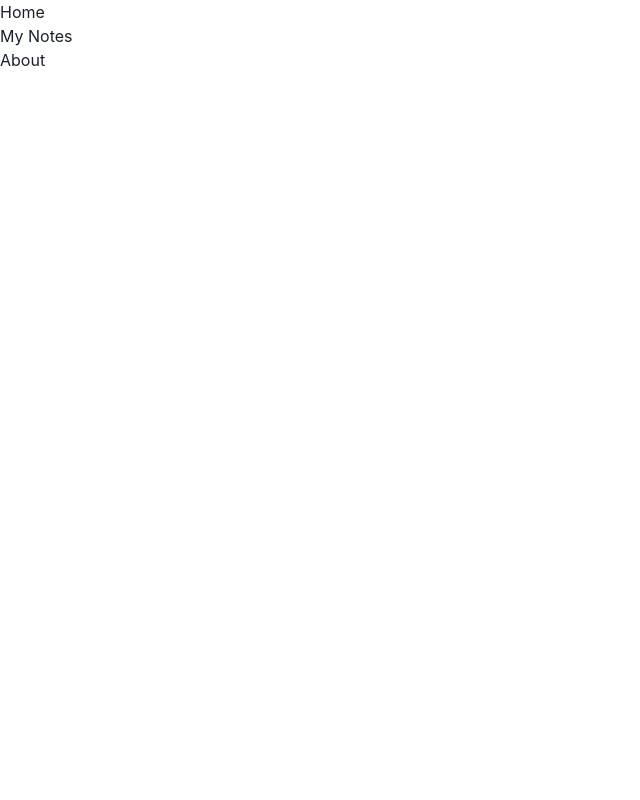
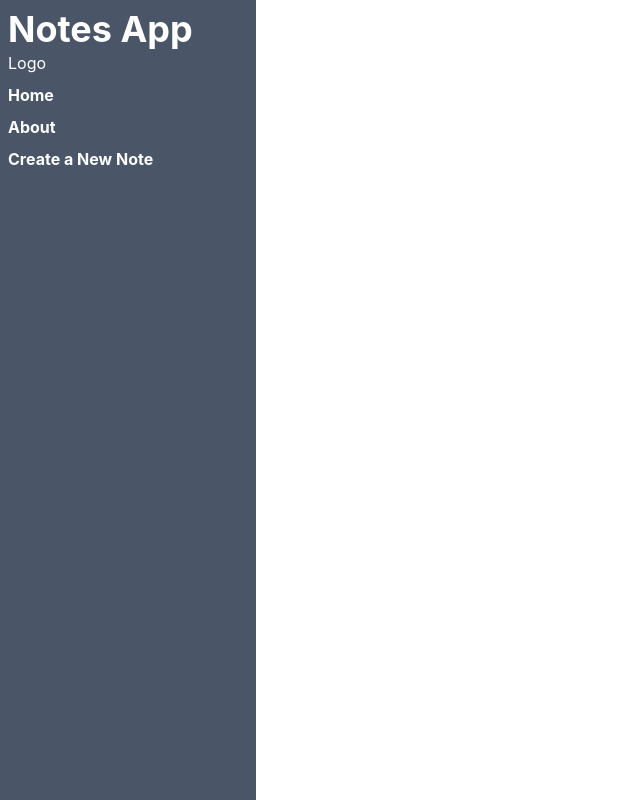
Before and after one commit to alvinrumbaoa/day1-noteapp, a React (Create React App) app in the folder client/: page / in a window 1280 px wide. Shown: the whole page, without its empty margins (0-640 px from the left). Built offline with nearby package versions, Linux system fonts and the light colour scheme.

Commit message:
frontend setup

```diff
--- a/client/package.json
+++ b/client/package.json
@@ -6,12 +6,15 @@
     "@chakra-ui/react": "^2.2.1",
     "@emotion/react": "^11.9.3",
     "@emotion/styled": "^11.9.3",
+    "@fontsource/inter": "^4.5.11",
+    "@fontsource/poppins": "^4.5.8",
     "@testing-library/jest-dom": "^5.16.4",
     "@testing-library/react": "^13.3.0",
     "@testing-library/user-event": "^13.5.0",
     "framer-motion": "^6.3.15",
     "react": "^18.2.0",
     "react-dom": "^18.2.0",
+    "react-router-dom": "^6.3.0",
     "react-scripts": "5.0.1",
     "web-vitals": "^2.1.4"
   },
--- a/client/src/App.js
+++ b/client/src/App.js
@@ -1,10 +1,23 @@
 import React from 'react'
 import Nav from './components/Nav'
-
+import Home from './components/Home'
+import CreateNote from './components/CreateNote'
+import UpdateNote from './components/UpdateNote'
+import About from './components/About'
+import { Routes,
+  Route,
+} from "react-router-dom";
 function App() {
   return (
     <div className="App">
-      <Nav/>
+       <Nav/>
+
+       <Routes>
+         <Route path="/" element={Home}/>
+         <Route path="/about" element={About}/>
+         <Route path="/new" element={CreateNote}/>
+         <Route path="/edit" element={UpdateNote}/>
+       </Routes>
    </div>
   );
 }
--- /dev/null
+++ b/client/src/components/About.js
@@ -0,0 +1,11 @@
+import React from 'react'
+
+const About = () => {
+	return (
+		<div>
+			<h1>About</h1>
+		</div>
+	)
+}
+
+export default About
--- /dev/null
+++ b/client/src/components/CreateNote.js
@@ -0,0 +1,11 @@
+import React from 'react'
+
+const CreateNote = () => {
+	return (
+		<div>
+			<h1>Create</h1>
+		</div>
+	)
+}
+
+export default CreateNote
--- /dev/null
+++ b/client/src/components/Home.js
@@ -0,0 +1,11 @@
+import React from 'react'
+
+const Home = () => {
+	return (
+		<div>
+			<h1>Home Screen</h1>
+		</div>
+	)
+}
+
+export default Home
--- a/client/src/components/Nav.jsx
+++ b/client/src/components/Nav.jsx
@@ -1,14 +1,16 @@
 import React from 'react'
-
+import { Box , Text, Heading, Hide, Show} from '@chakra-ui/react'
+import { Link } from "react-router-dom";
 const Nav = () => {
 	return (
-		<div className="bg-sky-600 hover:bg-slate-200">
-				<ul>
-					<li>Home</li>
-					<li>My Notes</li>
-					<li>About</li>
-				</ul>
-		</div>
+		<Box p={2} bg='gray.600' color='white' h="100vh" justify='center' w="20%">
+			<Hide below='md'><Heading >Notes App</Heading></Hide>
+			<Show above='sm'>Logo</Show>
+			<Text mt={2} fontWeight="bold"><Link to="/">Home</Link></Text>
+			<Text mt={2} fontWeight="bold"><Link to="/about">About</Link></Text>
+			<Text mt={2} fontWeight="bold"><Link to="/new">Create a New Note</Link></Text>
+
+		</Box>
 	)
 }
 
--- /dev/null
+++ b/client/src/components/UpdateNote.js
@@ -0,0 +1,11 @@
+import React from 'react'
+
+const UpdateNote = () => {
+	return (
+		<div>
+			<h1>Edit</h1>
+		</div>
+	)
+}
+
+export default UpdateNote
--- a/client/src/index.css
+++ b/client/src/index.css
@@ -1,3 +1,4 @@
+
 body {
   margin: 0;
   font-family: -apple-system, BlinkMacSystemFont, 'Segoe UI', 'Roboto', 'Oxygen',
--- a/client/src/index.js
+++ b/client/src/index.js
@@ -4,12 +4,14 @@ import './index.css';
 import App from './App';
 import reportWebVitals from './reportWebVitals';
 import { ChakraProvider } from '@chakra-ui/react'
-
+import { BrowserRouter } from "react-router-dom";
 const root = ReactDOM.createRoot(document.getElementById('root'));
 root.render(
   <React.StrictMode>
      <ChakraProvider>
-          <App />
+     <BrowserRouter>
+            <App />
+     </BrowserRouter>
      </ChakraProvider>
 
   </React.StrictMode>
--- a/client/src/styles/theme.js
+++ b/client/src/styles/theme.js
@@ -1,7 +1,7 @@
 import { extendTheme } from '@chakra-ui/react'
 import "@fontsource/inter"
 import { createBreakpoints } from '@chakra-ui/theme-tools'
-import "@fontsource/khand"
+import "@fontsource/poppins"
 
 // 2. Update the breakpoints as key-value pairs
 const breakpoints = createBreakpoints({
@@ -17,8 +17,7 @@ const theme = extendTheme({
   breakpoints,
   fonts: {
     heading: '"Inter", sans-serif; ',
-    body: '"Khand", sans-serif; ',
-
+    body: '"Poppins", sans-serif; ',
   },
 
 })
```
Also changed, not shown: client/src/components/DeleteNote.js (added, +11 -0 lines), 1 other file (tests, documents, lock files or other folders).
